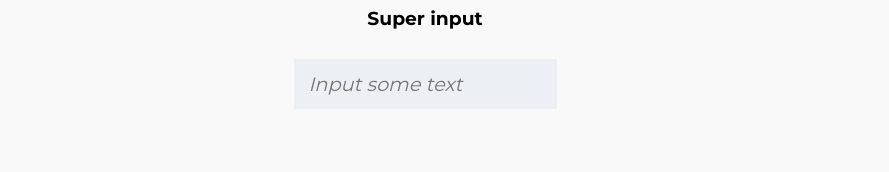
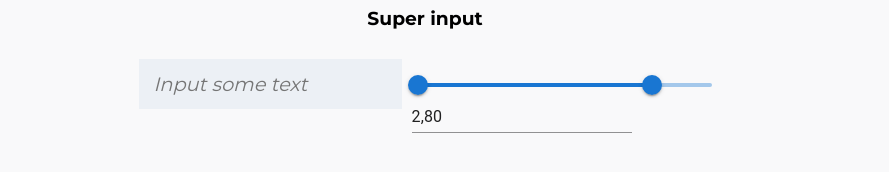
Before and after one commit to ArtyomSamsonchik/friday-project, a React (Create React App) app: page /#/test in a window 1280 px wide. Shown: the part 636-808 px from the top of the page, without its empty margins (215-1104 px from the left). Built offline with nearby package versions, Linux system fonts and the light colour scheme; no server answers.

Commit message:
feat : ErrorSnackbar added

```diff
--- a/src/app/App.tsx
+++ b/src/app/App.tsx
@@ -2,6 +2,8 @@ import React, { useEffect } from 'react'
 
 import { Outlet } from 'react-router-dom'
 
+import DirectionSnackbar from '../common/components/ErrorSnackbar/ErrorSnackbar'
+import CustomizedSnackbars from '../common/components/ErrorSnackbar/ErrorSnackbar'
 import { Header } from '../common/components/Header/Header'
 import { authTC } from '../features/auth/auth-slice'
 import { useAppDispatch, useAppSelector } from '../utils/hooks'
@@ -23,6 +25,7 @@ export const App = () => {
 
   return (
     <div className={s.app}>
+      <CustomizedSnackbars />
       <Header />
       <Outlet />
     </div>
--- /dev/null
+++ b/src/common/components/ErrorSnackbar/ErrorSnackbar.tsx
@@ -0,0 +1,35 @@
+import * as React from 'react'
+
+import MuiAlert, { AlertProps } from '@mui/material/Alert'
+import Snackbar from '@mui/material/Snackbar'
+import Stack from '@mui/material/Stack'
+
+import { setAppError } from '../../../app/app-slice'
+import { useAppDispatch, useAppSelector } from '../../../utils/hooks'
+
+const Alert = React.forwardRef<HTMLDivElement, AlertProps>(function Alert(props, ref) {
+  return <MuiAlert elevation={6} ref={ref} variant="filled" {...props} />
+})
+
+export default function CustomizedSnackbars() {
+  const error = useAppSelector<null | string>(state => state.app.error)
+  const dispatch = useAppDispatch()
+
+  const handleClose = (event?: React.SyntheticEvent | Event, reason?: string) => {
+    if (reason === 'clickaway') {
+      return
+    }
+
+    dispatch(setAppError(null))
+  }
+
+  return (
+    <Stack spacing={2} sx={{ width: '100%' }}>
+      <Snackbar open={!!error} autoHideDuration={3000} onClose={handleClose}>
+        <Alert onClose={handleClose} severity="warning" sx={{ width: '100%' }}>
+          {error}
+        </Alert>
+      </Snackbar>
+    </Stack>
+  )
+}
--- a/src/common/components/SignUp/SignUp.tsx
+++ b/src/common/components/SignUp/SignUp.tsx
@@ -147,7 +147,7 @@ export const SignUp = () => {
               fullWidth
               className={common.submitBtn}
             >
-              Sign in
+              Sign up
             </Button>
           </FormGroup>
         </form>
--- /dev/null
+++ b/src/common/components/Slider/Slider.tsx
@@ -0,0 +1,66 @@
+import * as React from 'react'
+import { ChangeEvent } from 'react'
+
+import { Input } from '@mui/material'
+import Box from '@mui/material/Box'
+import Slider from '@mui/material/Slider'
+
+function valuetext(value: number) {
+  return `${value}°C`
+}
+
+const minDistance = 1
+
+export default function MinimumDistanceSlider() {
+  const [value1, setValue1] = React.useState<number[]>([2, 80])
+
+  const handleChange1 = (event: Event, newValue: number | number[], activeThumb: number) => {
+    if (!Array.isArray(newValue)) {
+      return
+    }
+
+    if (activeThumb === 0) {
+      setValue1([Math.min(newValue[0], value1[1] - minDistance), value1[1]])
+    } else {
+      setValue1([value1[0], Math.max(newValue[1], value1[0] + minDistance)])
+    }
+  }
+  const handleChange = (e: ChangeEvent<HTMLInputElement | HTMLTextAreaElement>) => {
+    setValue1([Number(e.currentTarget.value), value1[1]])
+  }
+  const [value2, setValue2] = React.useState<number[]>([2, 80])
+
+  const handleChange2 = (event: Event, newValue: number | number[], activeThumb: number) => {
+    if (!Array.isArray(newValue)) {
+      return
+    }
+
+    if (newValue[1] - newValue[0] < minDistance) {
+      if (activeThumb === 0) {
+        const clamped = Math.min(newValue[0], 100 - minDistance)
+
+        setValue2([clamped, clamped + minDistance])
+      } else {
+        const clamped = Math.max(newValue[1], minDistance)
+
+        setValue2([clamped - minDistance, clamped])
+      }
+    } else {
+      setValue2(newValue as number[])
+    }
+  }
+
+  return (
+    <Box sx={{ width: 300 }}>
+      <Slider
+        getAriaLabel={() => 'Minimum distance'}
+        value={value1}
+        onChange={handleChange1}
+        valueLabelDisplay="auto"
+        getAriaValueText={valuetext}
+        disableSwap
+      />
+      <Input value={value1} size="small" onChange={handleChange} />
+    </Box>
+  )
+}
--- a/src/common/components/Test/Test.tsx
+++ b/src/common/components/Test/Test.tsx
@@ -7,6 +7,7 @@ import { SuperCheckbox } from '../shared/SuperCheckbox/SuperCheckbox'
 import { SuperInputText } from '../shared/SuperInputText/SuperInputText'
 import { SuperRadio } from '../shared/SuperRadio/SuperRadio'
 import { SuperSelect } from '../shared/SuperSelect/SuperSelect'
+import MinimumDistanceSlider from '../Slider/Slider'
 
 import s from './Test.module.css'
 
@@ -41,6 +42,7 @@ export const Test = () => {
       <h3>Super input</h3>
       <div className={s.container}>
         <SuperInputText placeholder="Input some text" />
+        <MinimumDistanceSlider />
       </div>
     </div>
   )
--- a/src/features/auth/auth-slice.ts
+++ b/src/features/auth/auth-slice.ts
@@ -60,8 +60,12 @@ export const setNewPasswordToken = (token: string) =>
 export const isRegisterTC =
   (data: RegisterDataType): AppThunk =>
   async dispatch => {
-    await authAPI.register(data)
-    dispatch(isRegister(true))
+    try {
+      await authAPI.register(data)
+      dispatch(isRegister(true))
+    } catch (e) {
+      handleError(e as Error, dispatch)
+    }
   }
 
 export const loginTC =
```
